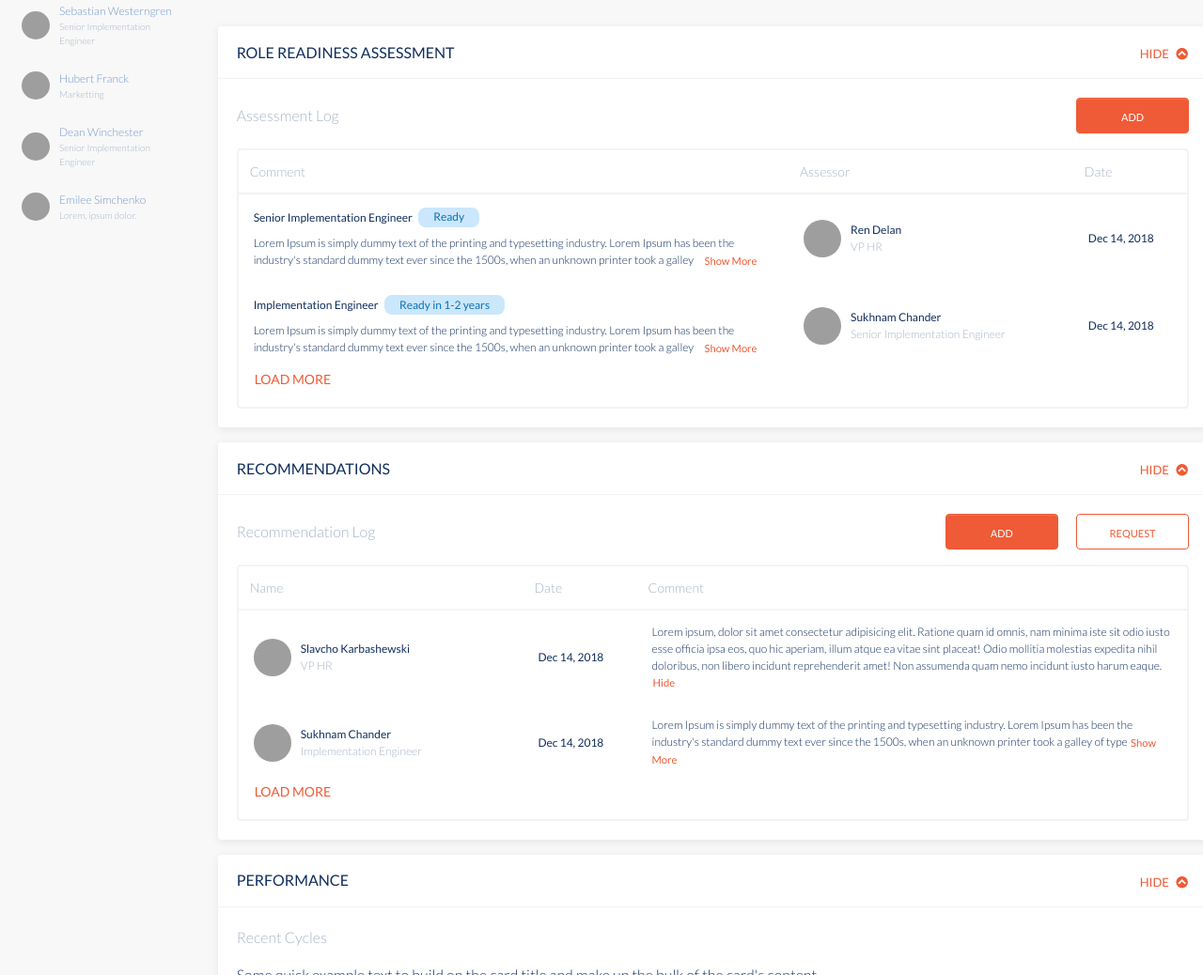
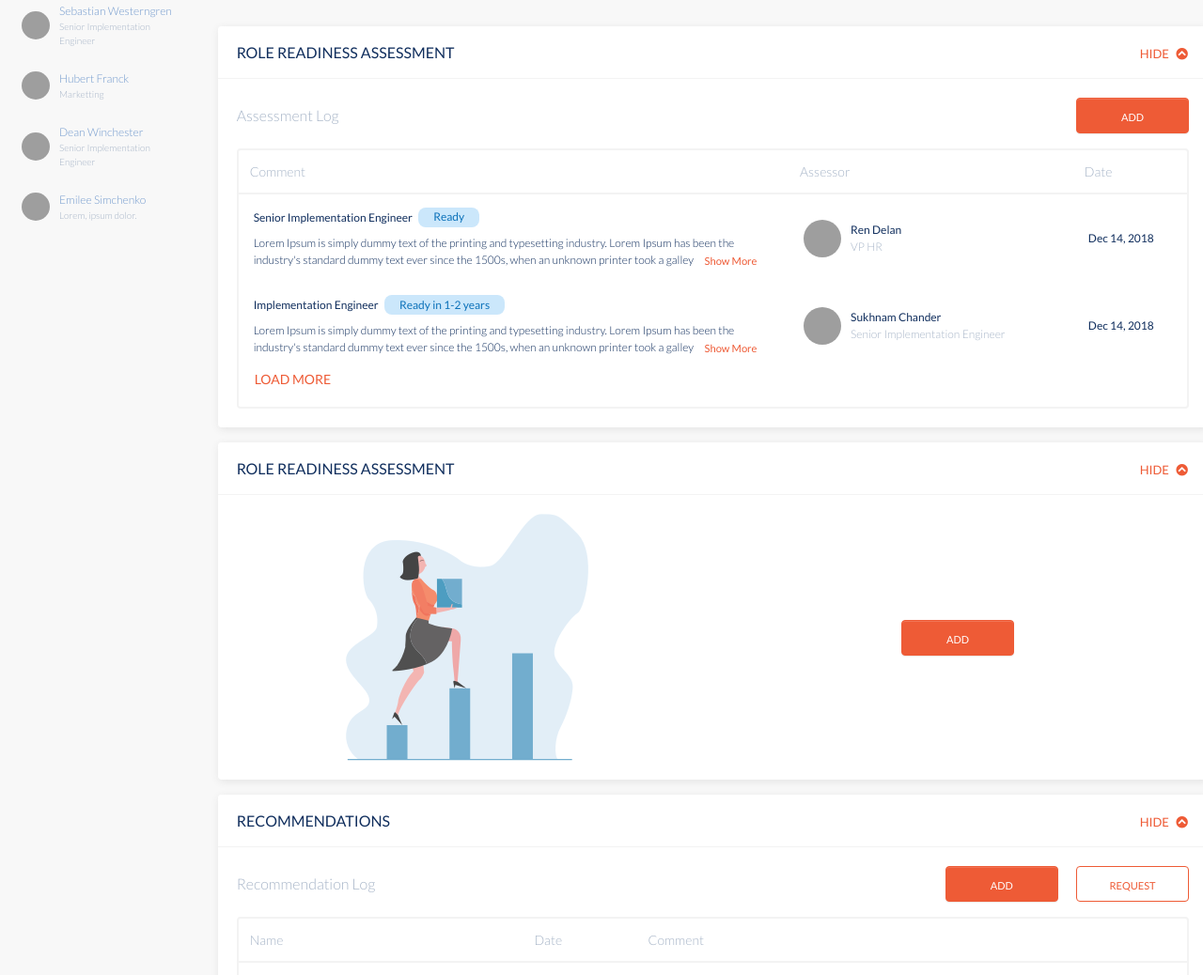
Before and after one commit to indieNik/customized-bootstrap-theme, a website: page teams.html in a window 1280 px wide. Shown: the part 281-1319 px from the top of the page at 94% size. Drawn offline with nearby package versions, Linux system fonts and the light colour scheme; grey boxes are pictures that could not be loaded; a script that the page names is missing.

Commit message:
Markup for Empty State - Role Readiness Card and Added Empty State Images

```diff
--- a/teams.html
+++ b/teams.html
@@ -385,6 +385,27 @@
                     </tbody>
                   </table>
                   <button class="btn-more">LOAD MORE</button>
+                </div>
+              </div>
+            </div>
+          </div>
+          <div class="col-lg-12 mt-lg-0 mt-4">
+            <div class="card role-assessment-card mb-2 mt-2">
+              <div class="card-header">
+                Role Readiness Assessment
+                <div class="btn-toggle" onclick="toggleCardDisplay()">
+                  Hide
+                  <div class="fa fa-chevron-circle-up"></div>
+                </div>
+              </div>
+              <div class="row card-body">
+                <div class="col-md-6 perfect-center">
+                  <img src="images/empty state- engagedly-03 (4).png" alt="">
+                </div>
+                <div class="col-md-6 perfect-center">
+                  <button class="btn btn-primary" data-toggle="modal" data-target="#roleAssessmentModal">
+                    Add
+                  </button>
                 </div>
               </div>
             </div>
```
Also changed, not shown: images/Group 4.png (added), images/empty state- engagedly-02 (10).png (added), images/empty state- engagedly-03 (4).png (added), images/empty state- engagedly-05 (1).png (added), images/empty state- engagedly-06 (2).png (added), images/empty state- engagedly-10.png (added).
